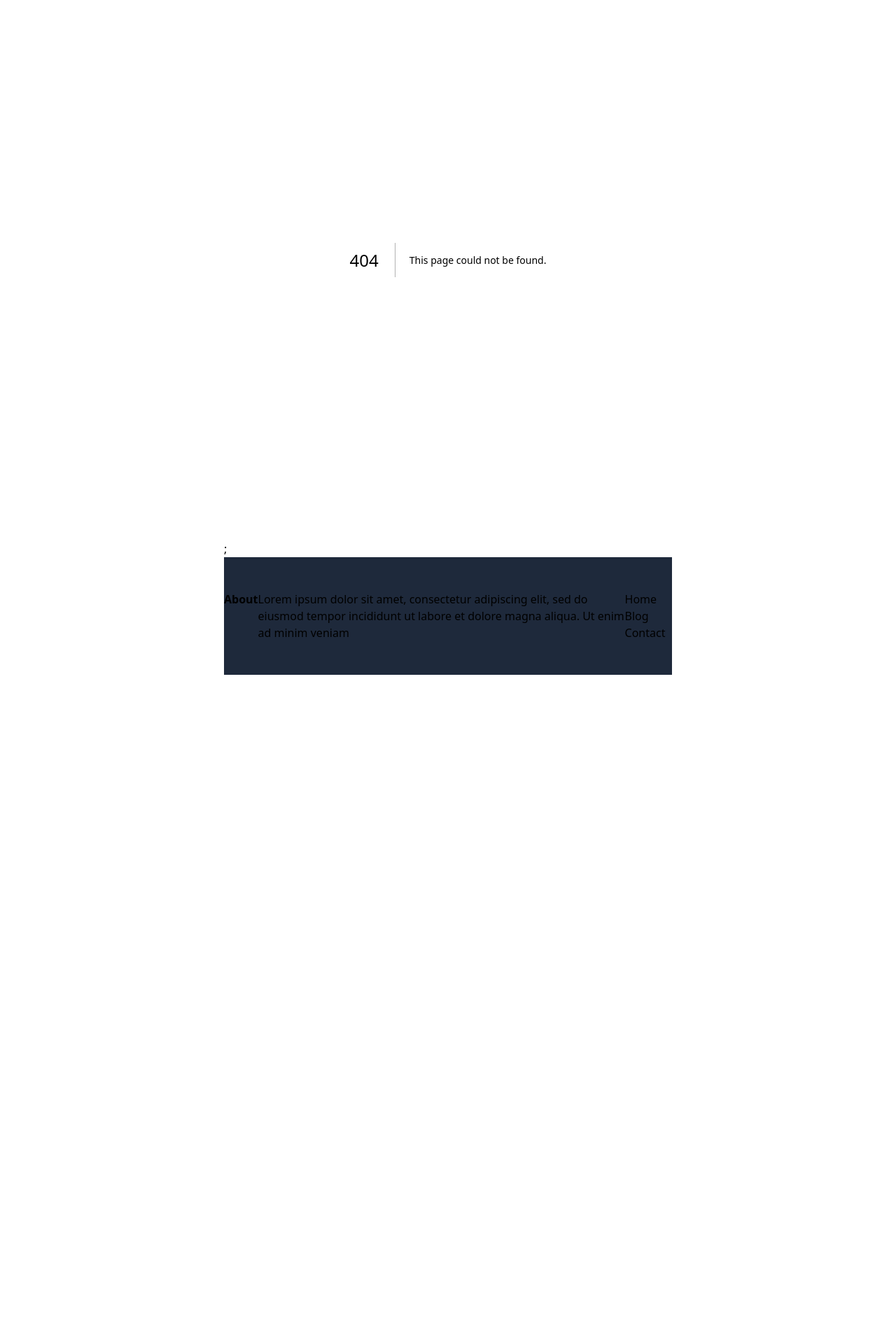
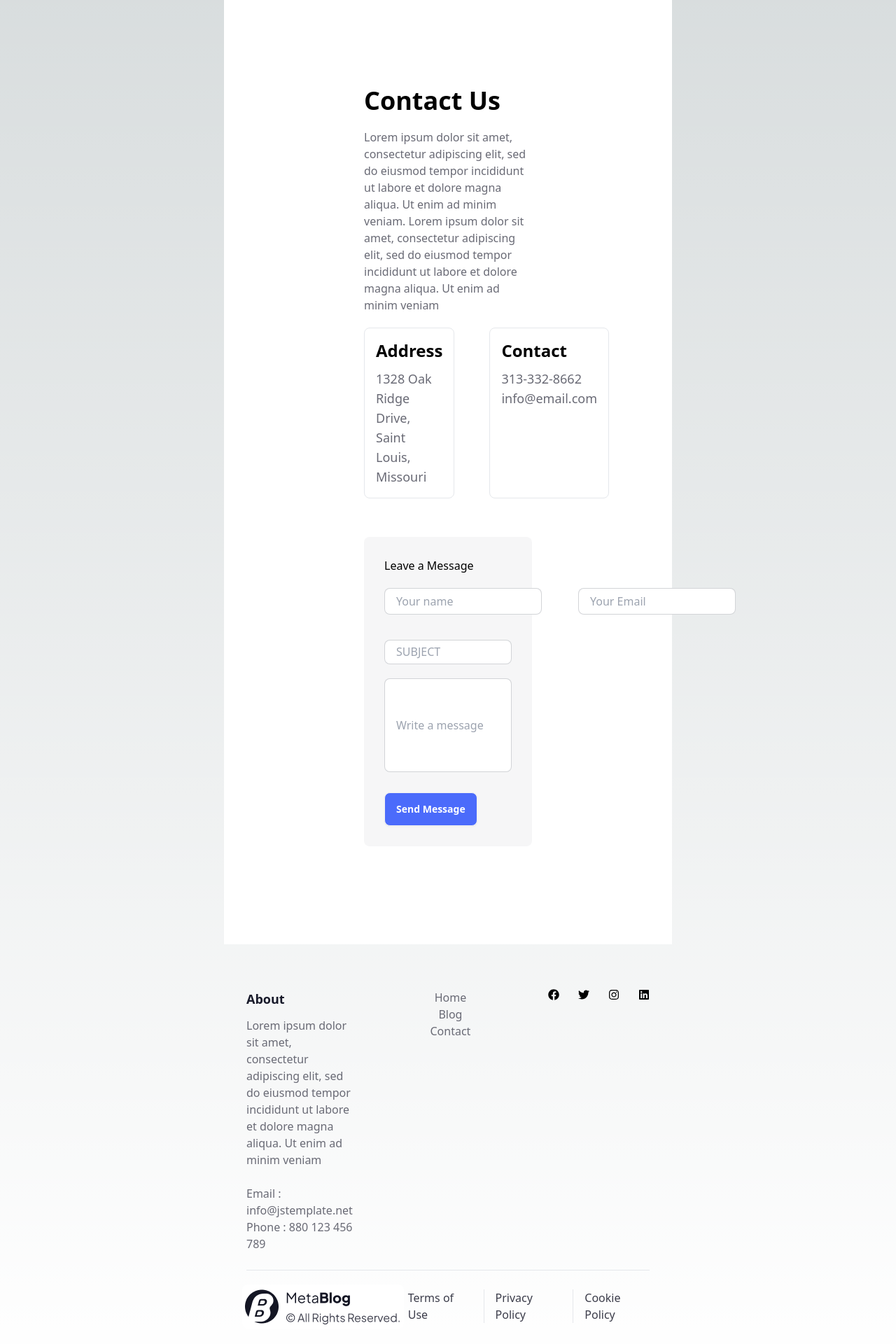
Before and after one commit to Oyundari23/blogweb, a Next.js app: page /Contact in a window 1280 px wide. Before the commit this address had no page. Shown: the part 140-2060 px from the top of the page at 70% size. Before the commit the page ends 1139 px from the top, so only its background shows below. Built offline with nearby package versions, Linux system fonts and the light colour scheme.

Commit message:
08/12 angid

```diff
--- a/components/Footer.js
+++ b/components/Footer.js
@@ -1,13 +1,59 @@
-export function Footer() {
-    return (
-        <div className="bg-slate-800 py-12 px-88 flex">
-            <div className="flex justify-between">
-                <div className="font-bold flex-1"> About </div>
-                <div className="">Lorem ipsum dolor sit amet, consectetur adipiscing elit, sed do eiusmod tempor incididunt ut labore et dolore magna aliqua. Ut enim ad minim veniam</div>
-                <div className="flex-col ">Home Blog Contact</div>
+import Link from "next/link";
+import Image from "next/image";
+import { FaFacebook } from "react-icons/fa";
+import { FaTwitter } from "react-icons/fa";
+import { FaInstagram } from "react-icons/fa";
+import { FaLinkedin } from "react-icons/fa";
 
+export const Footer = () => {
+  return (
+    <div className="dark:text-[#D1D5DB] dark:bg-[#030712]">
 
+        <div className="container mx-auto px-8 dark:text-[#D1D5DB] dark:bg-[#030712]">
+            <div >
+                <div className="md:flex md:gap-5 md:mb-[25px] pt-16">
+                    <div className="hidden md:block">
+                        <div className="mb-6 ">
+                            <h3 className="font-semibold text-lg text-[#181A2A] mb-3 dark:text-[#696A75]">About</h3>
+                            <p className="font-normal text-base text-[#696A75] max-w-[280px] md:max-w-[320px]">
+                                Lorem ipsum dolor sit amet, consectetur adipiscing elit, sed do
+                                eiusmod tempor incididunt ut labore et dolore magna aliqua. Ut
+                                enim ad minim veniam
+                            </p>
+                        </div>
+                        <div className="font-normal text-base text-[#696A75]">
+                            <div>Email : info@jstemplate.net</div>
+                            <div>Phone : 880 123 456 789</div>
+                        </div>
+                    </div>
+                    <div className="text-center mb-[30px] lg:w-[521px] md:w-[250px]">
+                        <div className="flex flex-col text-[#696A75] font-normal text-base">
+                            <Link href={"/"}>Home</Link>
+                            <Link href={"/Blog"}>Blog</Link>
+                            <Link href={"/Contact"}>Contact</Link>
+                        </div>
+                    </div>
+                    <div className="flex justify-center gap-[27px] mb-[30px]">
+                        <FaFacebook />
+                        <FaTwitter />
+                        <FaInstagram />
+                        <FaLinkedin />
+                    </div>
+                </div>
+                <div className=" py-5 md:flex md:justify-between md:items-center md:border-t-[1px] ">
+                    <div className="flex justify-center">
+                        <img src="/Images/Footer.png" alt="Footer-logo" className="mr-3 bg-white rounded-lg px-1 py-1"/>
+                    </div>
+                    <div className="hidden md:block ">
+                        <ul className="flex gap-4 font-normal text-base text-[#3B3C4A]">
+                            <li className="border-r-[1px] pr-4">Terms of Use</li>
+                            <li className="border-r-[1px] pr-4">Privacy Policy</li>
+                            <li>Cookie Policy</li>
+                        </ul>
+                    </div>
+                </div>
             </div>
         </div>
-    )
-}
+    </div>
+  );
+};
--- a/components/Header.js
+++ b/components/Header.js
@@ -11,7 +11,7 @@ const navs = [
         text: "Home",
     },
     {
-        Link: "/blog",
+        Link: "/",
         text: "Blog",
     },
     {
@@ -25,13 +25,19 @@ export function Header() {
         <div className="flex gap-5 items-center mb-8">
            <div className="flex-1"> < Image src="/Images/Logo.png" width={158} height={36} className="bg-slate-50 rounded-xl py-2 px-2"/></div>
             <div className="flex gap-[40px] flex-1">
-                {navs.map((item) => (
-                    <div>
-                        {item.link}
-                        {item.text}
-                    </div>
 
-                ))}
+
+                     <Link href={"/"} className="hidden lg:block dark:hover:text-white">
+            Home
+          </Link>
+          <Link href={"/"} className="hidden lg:block">
+            Blog
+          </Link>
+          <Link href={"/Contact"} className="hidden lg:block">
+            Contact
+          </Link>
+
+
             </div>
             <div className="bg-slate-600 w-60 h-8 px-4 py-1 h-8 rounded-lg flex items-center gap-10">
                 <div>search</div>
--- /dev/null
+++ b/pages/404.js
@@ -0,0 +1,25 @@
+
+import Link from "next/link";
+
+export default function Custom404() {
+  return (
+    <div className="container bg-white md:px-8 dark:bg-[#030712] ">
+      <div className="flex py-[100px] md:gap-[58px] gap-8 justify-center dark:text-[#D1D5DB] dark:bg-[#030712]">
+        <div className=" border-r-[1px] py-20 md:pr-[58px] pr-4  text-7xl font-normal">
+          404
+        </div>
+        <div>
+          <div className="text-2xl font-semibold mb-5">Page Not Found</div>
+          <div className="max-w-[300px] font-normal text-lg text-[#696A75] mb-5">
+            We're sorry, This page is unknown or does not exist the page you are
+            looking for.
+          </div>
+          <Link href="/" className="btn text-black">
+            Back To Home
+          </Link>
+        </div>
+      </div>
+
+    </div>
+  );
+}
--- /dev/null
+++ b/pages/Contact.js
@@ -0,0 +1,51 @@
+const Contact = () => {
+  return (
+
+
+        <div className="container mx-auto bg-white max-w-[1215px] dark:text-[#D1D5DB] dark:bg-[#111827] py-[100px]">
+            <div className="md:mx-[200px] mx-10 py-10">
+                <div className="mb-[39px]">
+                    <div className="mb-5 mt-3 ">
+                        <h2 className="text-4xl font-semibold">Contact Us</h2>
+                        <p className="md:max-w-[624px] max-w-[300px] font-normal text-base text-[#696A75] mt-5">
+                            Lorem ipsum dolor sit amet, consectetur adipiscing elit, sed do
+                            eiusmod tempor incididunt ut labore et dolore magna aliqua. Ut
+                            enim ad minim veniam. Lorem ipsum dolor sit amet, consectetur
+                            adipiscing elit, sed do eiusmod tempor incididunt ut labore et
+                            dolore magna aliqua. Ut enim ad minim veniam
+                        </p>
+                    </div>
+                    <div className="md:flex md:gap-[50px] ">
+                        <div className="border-[1px] rounded-lg w-[294px] p-4 mb-4">
+                            <h3 className="font-semibold text-2xl mb-2.5">Address</h3>
+                            <p className="font-normal text-lg text-[#696A75]">1328 Oak Ridge Drive, Saint Louis, Missouri</p>
+                        </div>
+                        <div className="border-[1px] rounded-lg w-[294px] p-4 mb-4">
+                            <h3 className="font-semibold text-2xl mb-2.5">Contact</h3>
+                            <p className="font-normal text-lg text-[#696A75]">313-332-8662 <br />
+                            info@email.com</p>
+                        </div>
+                    </div>
+                </div>
+                <div className="p-[29px] bg-[#F6F6F7] rounded-lg dark:text-[#D1D5DB] dark:bg-[#030712] dark:border-white dark:border-[1px]">
+                    <h1>Leave a Message</h1>
+                    <div>
+                        <div className="md:flex sm:gap-5 mt-5 mb-4 ">
+                            <input type="text" placeholder="Your name" className="input input-bordered sm:w-[225px] w-[150px] h-[38px] dark:text-[#D1D5DB] dark:bg-[#111827] mb-5 mr-4" />
+                            <input type="text" placeholder="Your Email" className="input input-bordered sm:w-[225px] w-[150px] h-[38px] dark:text-[#D1D5DB] dark:bg-[#111827] sm:ml-4" />
+                        </div>
+                        <div className="max-w-[478px] mb-5">
+                            <input type="text" placeholder="SUBJECT" className="input input-bordered h-[35px] w-full dark:text-[#D1D5DB] dark:bg-[#111827]" />
+                        </div>
+                        <div className="max-w-[478px] mb-[29px]">
+                            <input type="text" placeholder="Write a message" className="input input-bordered w-full h-[134px] dark:text-[#D1D5DB] dark:bg-[#111827]" />
+                        </div>
+                        <button className="btn bg-[#4B6BFB] dark:text-[#D1D5DB] dark:bg-[#111827] text-white">Send Message</button>
+                    </div>
+                </div>
+            </div>
+        </div>
+  );
+};
+
+export default Contact;
--- a/pages/_app.js
+++ b/pages/_app.js
@@ -7,7 +7,7 @@ export default function App({ Component, pageProps }) {
   return (
     <div className="py-[35px] px-[320px]">
       <Header/>
-      <Component {...pageProps} />;
+      <Component {...pageProps} />
       <Footer/>
     </div>
   )
--- a/pages/index.js
+++ b/pages/index.js
@@ -65,7 +65,8 @@ export default function Page() {
 
     return (
         <div>
-            <div className="flex gap-4">
+            <div> <img src="/Images/Header.png" alt="Header-Image" className=" rounded-lg"/></div>
+            <div className="flex gap-4 mb-8 mt-8">
                 {tags.map((tag) => (
                     <div key={tag.value} className={`cursor-pointer font-bold hover:text-orange-500 ${selectedCategory === tag.value ? "text-orange-600" : ""}`} onClick={() => setselectedCategory(tag.value)}>
                         {tag.name}
```
Also changed, not shown: pages/Blog/Blog.js (renamed from pages/blog.js), pages/Blog/index.js (deleted), public/Images/Footer.png (added), public/Images/Header.png (added).
